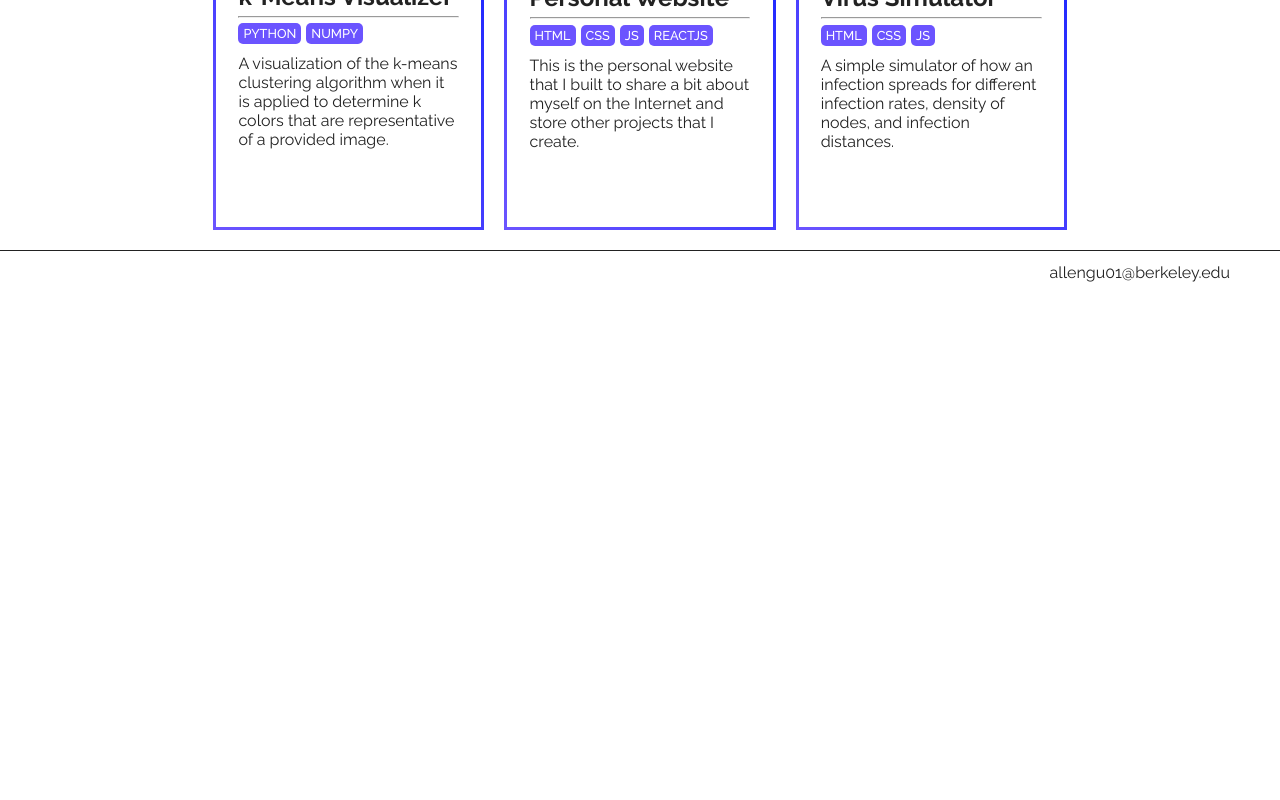
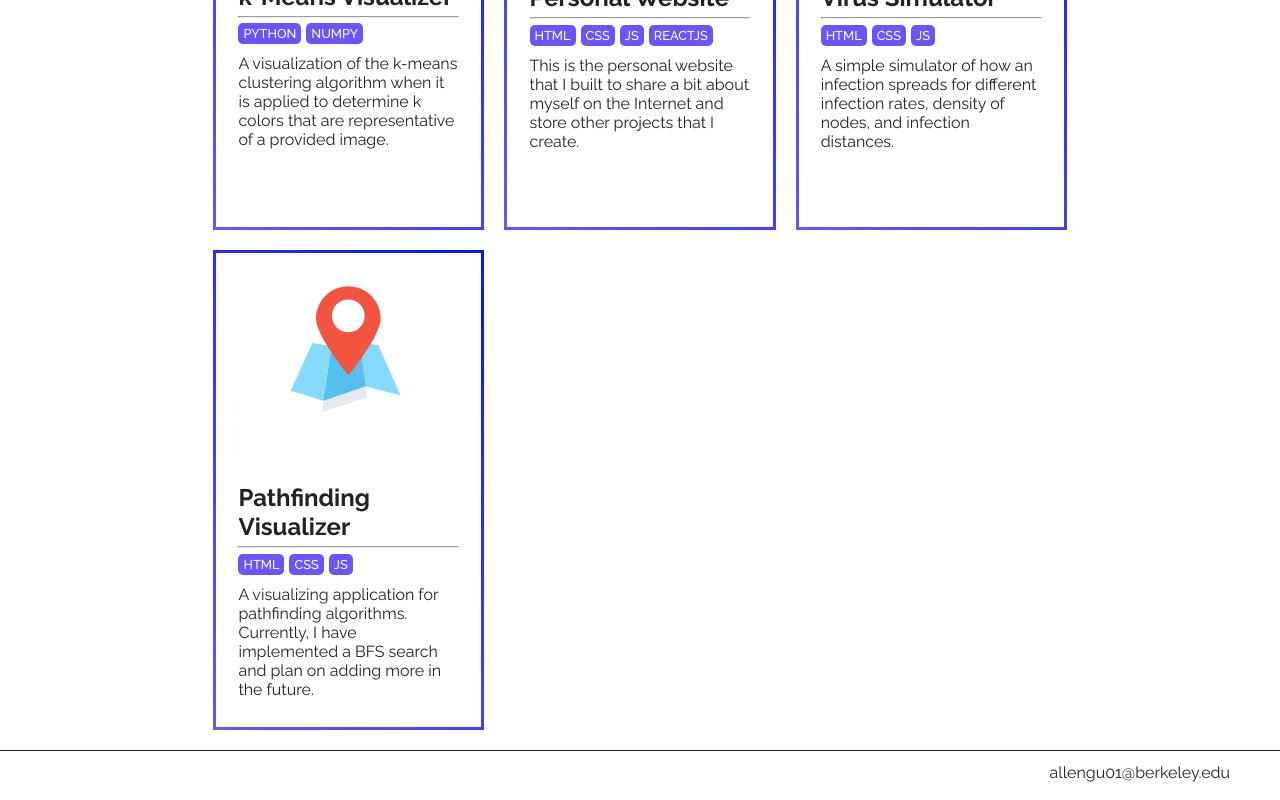
Before and after one commit to allengu01/allengu01.github.io, a React (Create React App) app: page /projects in a window 1280 px wide. Shown: the part 416-1216 px from the top of the page. Before the commit the page ends 800 px from the top, so only its background shows below. Built offline with nearby package versions, Linux system fonts and the light colour scheme.

Commit message:
Added new projects

```diff
--- a/src/ProjectsData.js
+++ b/src/ProjectsData.js
@@ -20,4 +20,11 @@ export const projectsData = [
         labels: ["HTML", "CSS", "JS"],
         description: "A simple simulator of how an infection spreads for different infection rates, density of nodes, and infection distances."
     },
+    {
+        title: "Pathfinding Visualizer",
+        link: "https://allengu01.github.io/pathfinder-map/",
+        image: "../images/pathfinder-visualizer.svg",
+        labels: ["HTML", "CSS", "JS"],
+        description: "A visualizing application for pathfinding algorithms. Currently, I have implemented a BFS search and plan on adding more in the future."
+    },
 ]
--- a/src/components/ProjectCarousel.css
+++ b/src/components/ProjectCarousel.css
@@ -28,8 +28,10 @@
 
 @keyframes bounceRight {
     0% { transform: translateX(0); }
-    25% { transform: translateX(10px); }
-    50% { transform: translateX(0); }
+    10% { transform: translateX(5px); }
+    20% { transform: translateX(0); }
+    30% { transform: translateX(5px); }
+    40% { transform: translateX(0); }
     100% { transform: translateX(0); }
 }
 
--- a/src/components/ResumeSection.js
+++ b/src/components/ResumeSection.js
@@ -6,7 +6,7 @@ function ResumeSection() {
         <div className="ResumeSection">
             <h1>Resume</h1>
             <div class="resume-container">
-            <iframe title="resume-pdf" src="https://drive.google.com/file/d/1K-m-TK9RIU7PvAtldUl7RR5z5uZHRd2y/preview" width="640" height="480" target="_blank"></iframe>
+            <iframe title="resume-pdf" src="https://drive.google.com/file/d/1s-wVNnrK06reK8wRqFhF8aZADr0QGtdB/view?usp=sharing" width="640" height="480" target="_blank"></iframe>
             </div>
         </div>
     )
```
Also changed, not shown: public/images/pathfinder-visualizer.svg (added).
